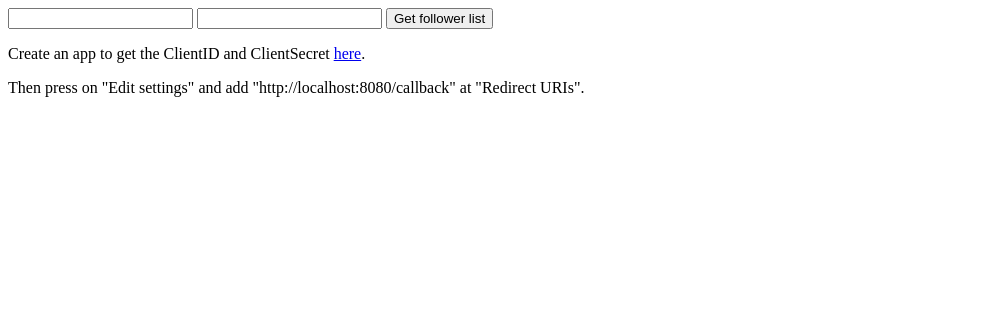
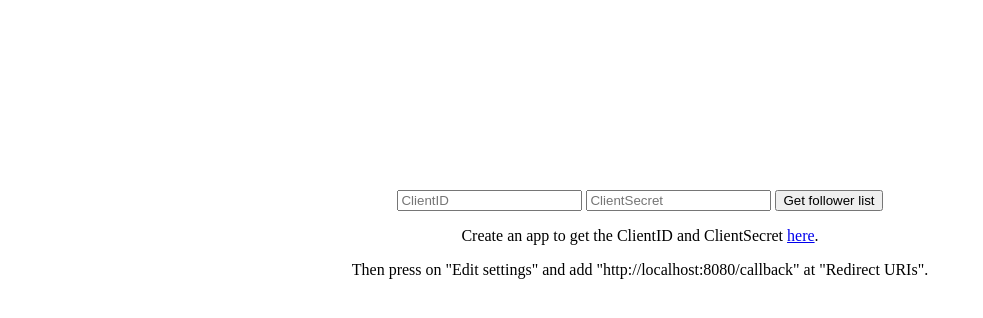
Before and after one commit to Mxrk/spotify_followinglist, a plain HTML site: page static/index.html in a window 1280 px wide. Shown: the whole page, without its empty margins (0-983 px from the left). Drawn offline with Linux system fonts and the light colour scheme.

Commit message:
add simple styling

```diff
--- a/static/index.html
+++ b/static/index.html
@@ -4,13 +4,16 @@
     <meta charset="UTF-8">
     <meta name="viewport" content="width=device-width, initial-scale=1.0">
     <meta http-equiv="X-UA-Compatible" content="ie=edge">
+    <link rel="stylesheet" href="style.css">
     <title>Testpage</title>
 </head>
 <body>
+    <div>
+
 
     <form action="/get">
-        <input type="text" name="ClientID">
-        <input type="text"  name="ClientSecret">
+        <input type="text" name="ClientID" placeholder="ClientID">
+        <input type="text"  name="ClientSecret" placeholder="ClientSecret">
         <input type="submit" value="Get follower list" />
     </form>
     <p>
@@ -20,5 +23,6 @@
         Then press on "Edit settings" and add "http://localhost:8080/callback" at "Redirect URIs".
     </p>
 
+</div>
 </body>
 </html>
--- /dev/null
+++ b/static/style.css
@@ -0,0 +1,4 @@
+div{
+    text-align: center;
+    margin-top: 15%;
+}
```
